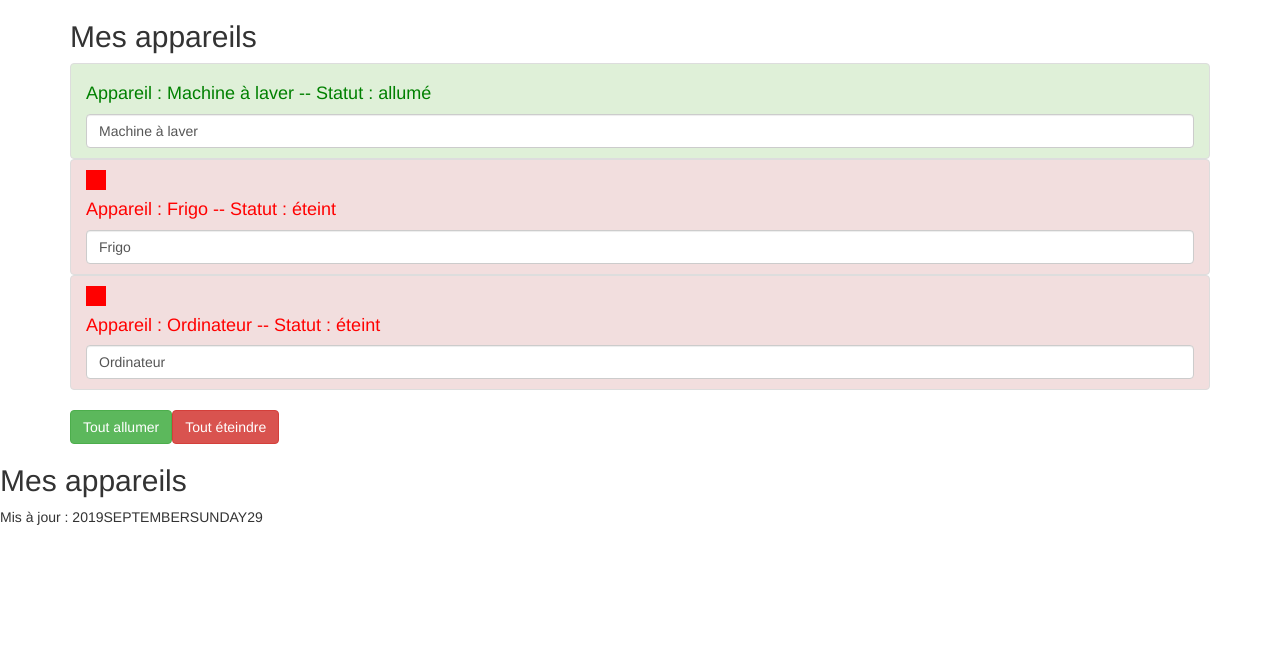
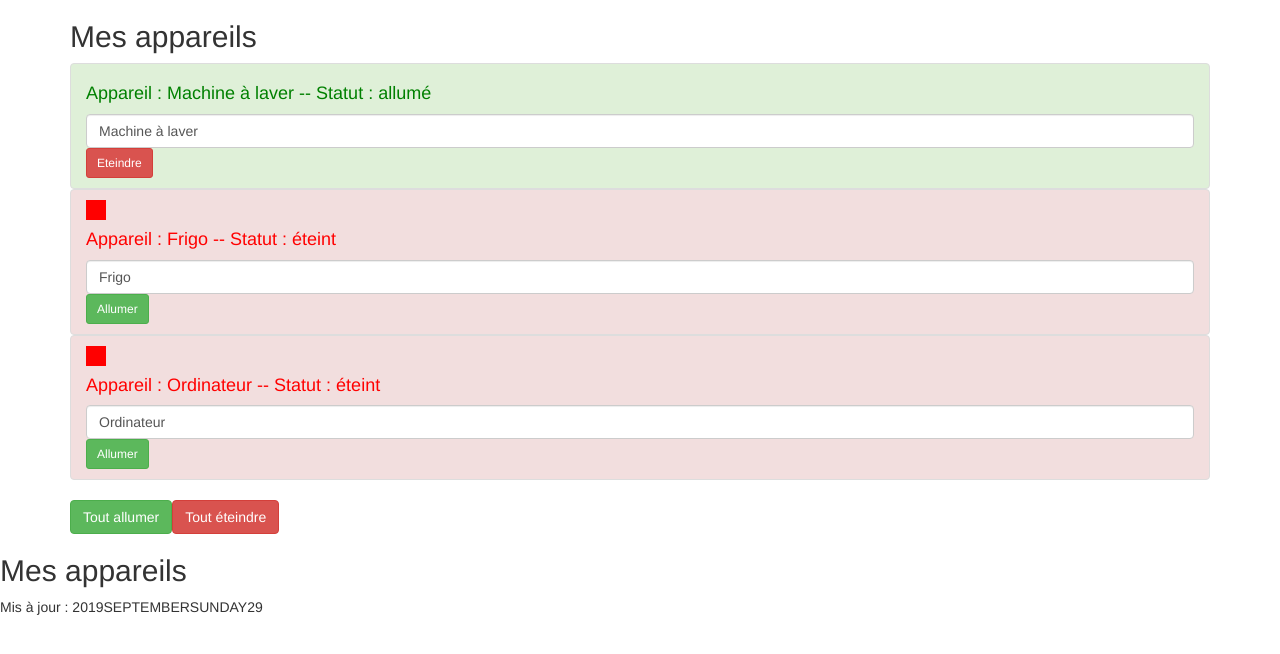
Before and after one commit to MarwenHanzouli/projet-angular5, an Angular app: page / in a window 1280 px wide. Shown: the top 654 px of the page. Built offline with nearby package versions, Linux system fonts and the light colour scheme.

Commit message:
communication between components with service

```diff
--- a/src/app/app.component.html
+++ b/src/app/app.component.html
@@ -3,9 +3,10 @@
     <div class="col-xs-12">
       <h2>Mes appareils</h2>
       <ul class="list-group">
-        <app-appareil  *ngFor="let appareil of appareils"
+        <app-appareil  *ngFor="let appareil of appareils; let i = index"
                        [appareilName]="appareil.name"
-                       [appareilStatus]="appareil.status"></app-appareil>
+                       [appareilStatus]="appareil.status"
+                       [index]="i"></app-appareil>
       </ul>
       <button class="btn btn-success"
               [disabled]="!isAuth"
--- a/src/app/appareil/appareil.component.html
+++ b/src/app/appareil/appareil.component.html
@@ -5,4 +5,10 @@
        *ngIf="getStatus() === 'éteint'"></div>
   <h4 [ngStyle]="{color: getColor()}">Appareil : {{ appareilName }} -- Statut : {{ getStatus() }}</h4>
   <input type="text" class="form-control" [(ngModel)]="appareilName">
+  <button class="btn btn-sm btn-success"
+          *ngIf="appareilStatus === 'éteint'"
+          (click)="onSwitch()">Allumer</button>
+  <button class="btn btn-sm btn-danger"
+          *ngIf="appareilStatus === 'allumé'"
+          (click)="onSwitch()">Eteindre</button>
 </li>
--- a/src/app/appareil/appareil.component.ts
+++ b/src/app/appareil/appareil.component.ts
@@ -1,4 +1,5 @@
 import { Component, OnInit, Input } from '@angular/core';
+import { AppareilService } from '../services/appareil.service';
 
 @Component({
   selector: 'app-appareil',
@@ -8,7 +9,8 @@
 export class AppareilComponent implements OnInit {
   @Input() appareilName: string;
   @Input() appareilStatus: string;
-  constructor() { }
+  @Input() index: number;
+  constructor(private appareilService: AppareilService) { }
 
   ngOnInit() {
   }
@@ -22,4 +24,11 @@
       return 'red';
     }
   }
+  onSwitch() {
+    if(this.appareilStatus === 'allumé') {
+      this.appareilService.switchOffOne(this.index);
+    } else if(this.appareilStatus === 'éteint') {
+      this.appareilService.switchOnOne(this.index);
+    }
+  }
 }
--- a/src/app/services/appareil.service.ts
+++ b/src/app/services/appareil.service.ts
@@ -24,4 +24,10 @@
         appareil.status = 'éteint';
       }
   }
+  switchOnOne(i: number) {
+    this.appareils[i].status = 'allumé';
+  }
+  switchOffOne(i: number) {
+      this.appareils[i].status = 'éteint';
+  }
 }
```
